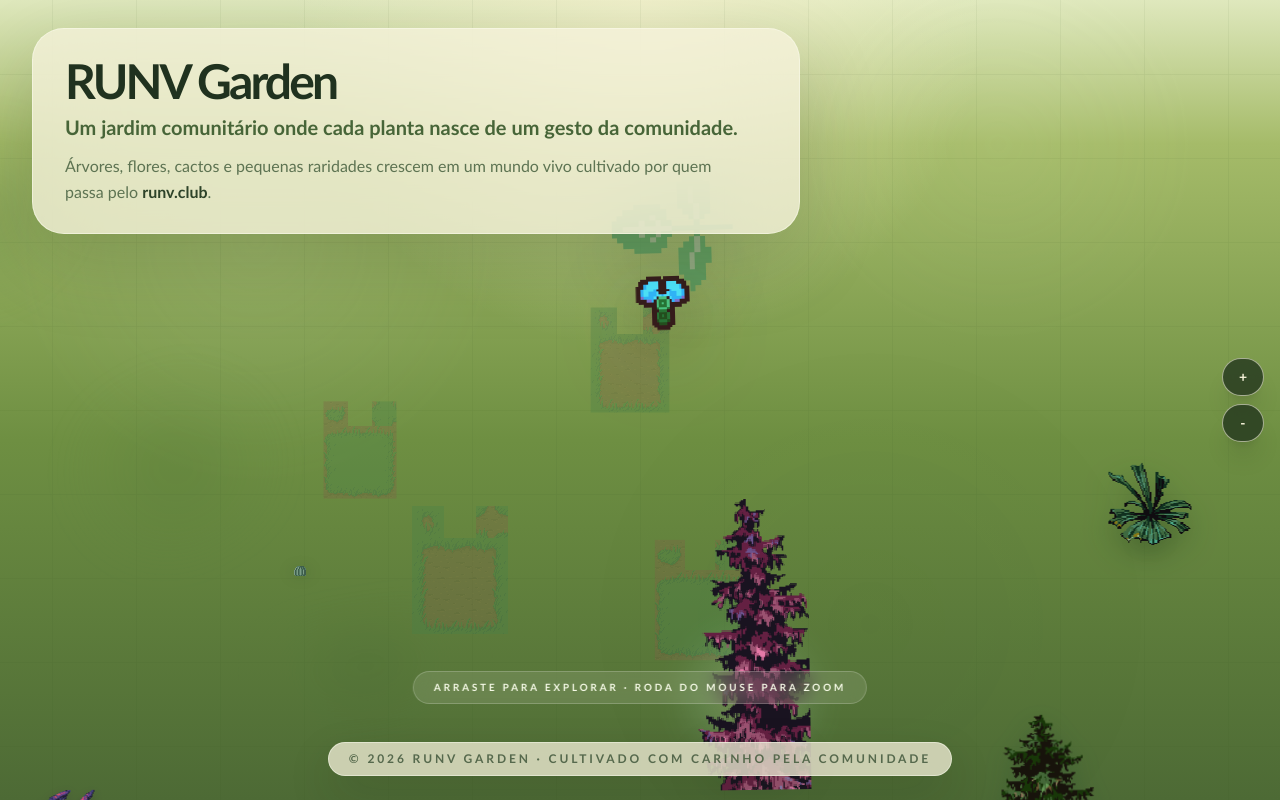
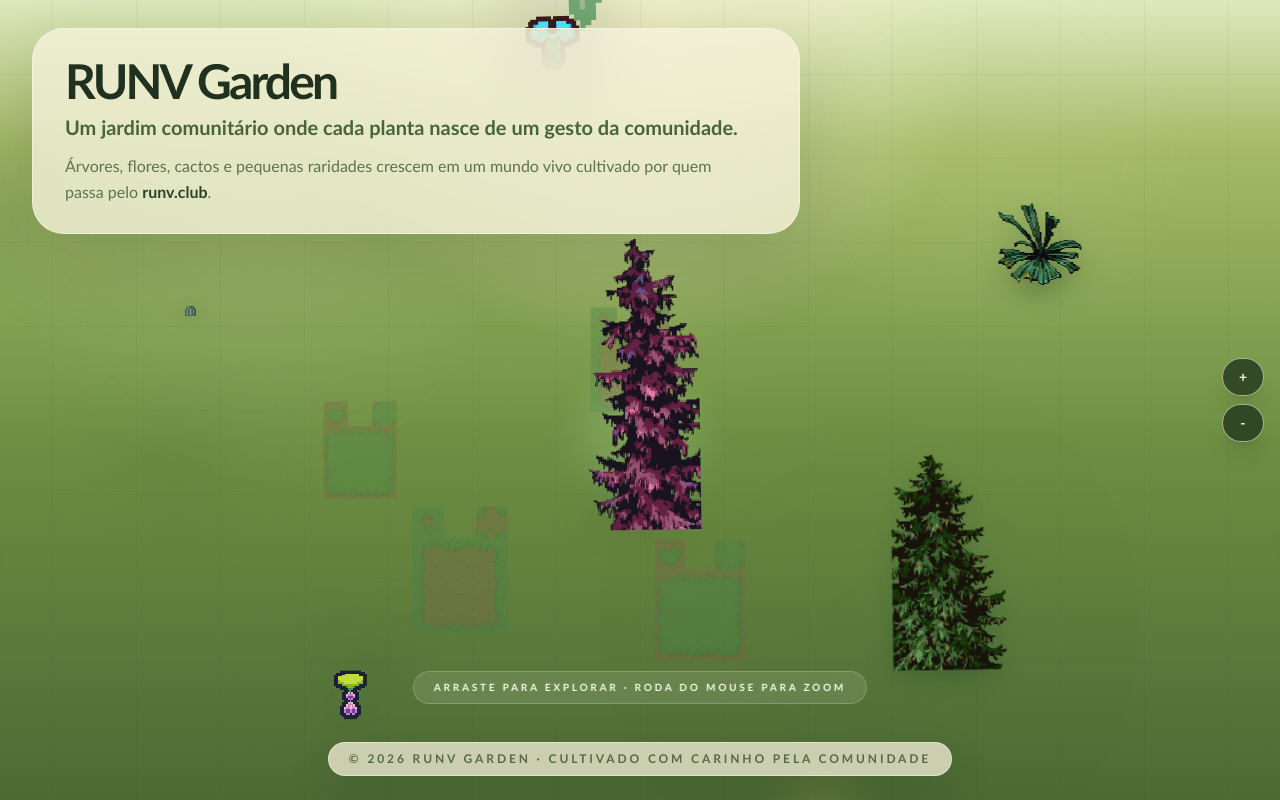
Before and after one commit to runv-sh/runv-garden, a React (Vite) app: page / in a window 1280 px wide. Built offline with nearby package versions, Linux system fonts and the light colour scheme.

Commit message:
patch plants

```diff
--- a/src/components/GardenWorld.tsx
+++ b/src/components/GardenWorld.tsx
@@ -208,6 +208,7 @@ export const GardenWorld: React.FC = () => {
                 left: plant.x,
                 top: plant.y,
                 zIndex: Math.floor(plant.y),
+                transform: 'translate(-50%, -100%)',
               }}
               onClick={(event) => {
                 event.stopPropagation();
@@ -246,7 +247,7 @@ export const GardenWorld: React.FC = () => {
                     initial={{opacity: 0, scale: 0.92, y: 8}}
                     animate={{opacity: 1, scale: 1, y: 0}}
                     exit={{opacity: 0, scale: 0.92, y: 8}}
-                    className="absolute bottom-full left-1/2 z-[9999] mb-0 -translate-x-1/2 -translate-y-2 pointer-events-none"
+                    className="absolute bottom-full left-1/2 z-[9999] mb-1 -translate-x-1/2 pointer-events-none"
                   >
                     <div
                       className={`max-w-[240px] rounded-3xl px-4 py-3 text-[11px] font-semibold text-[#f7fbe9] shadow-2xl backdrop-blur ${
```
